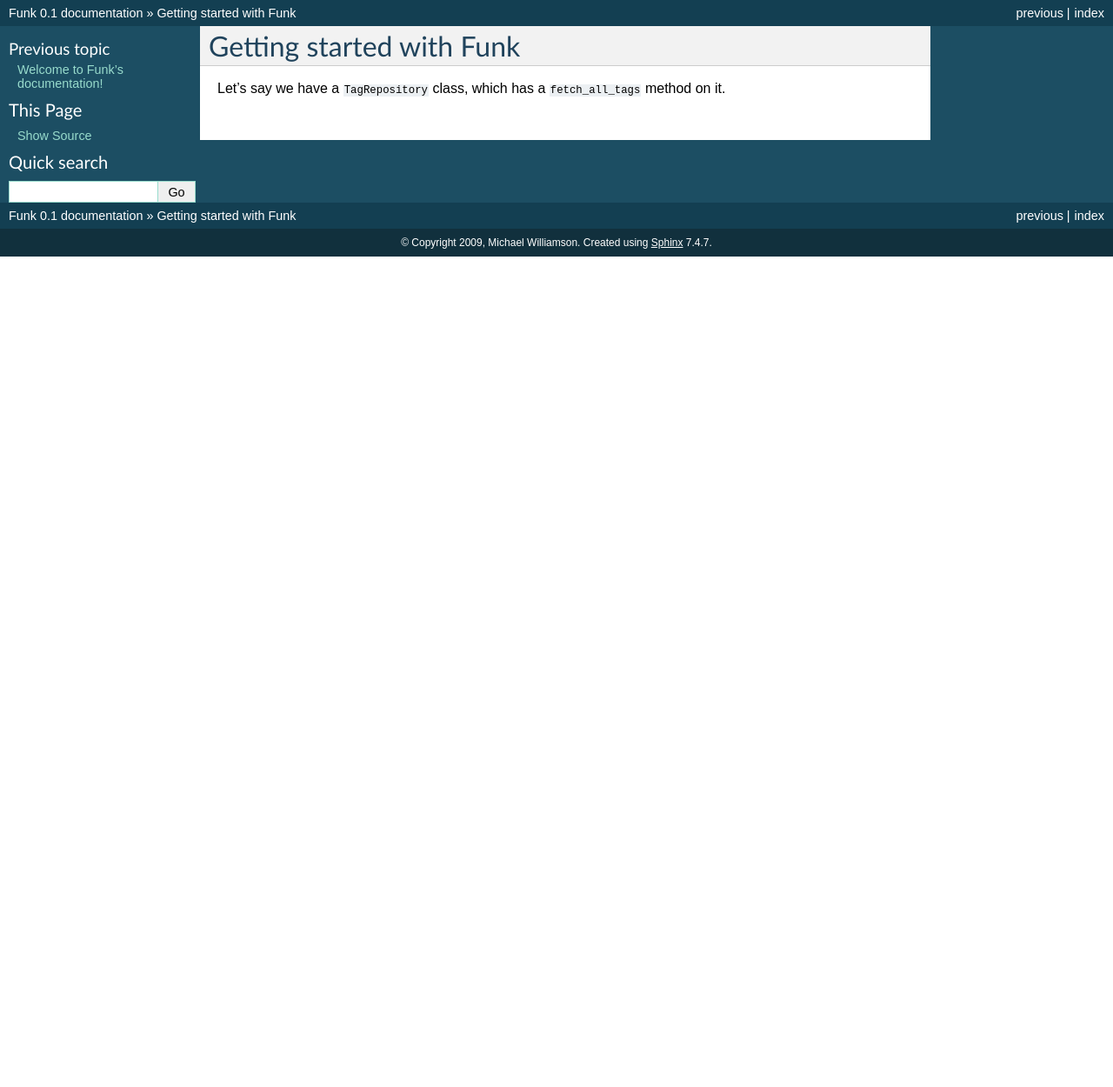
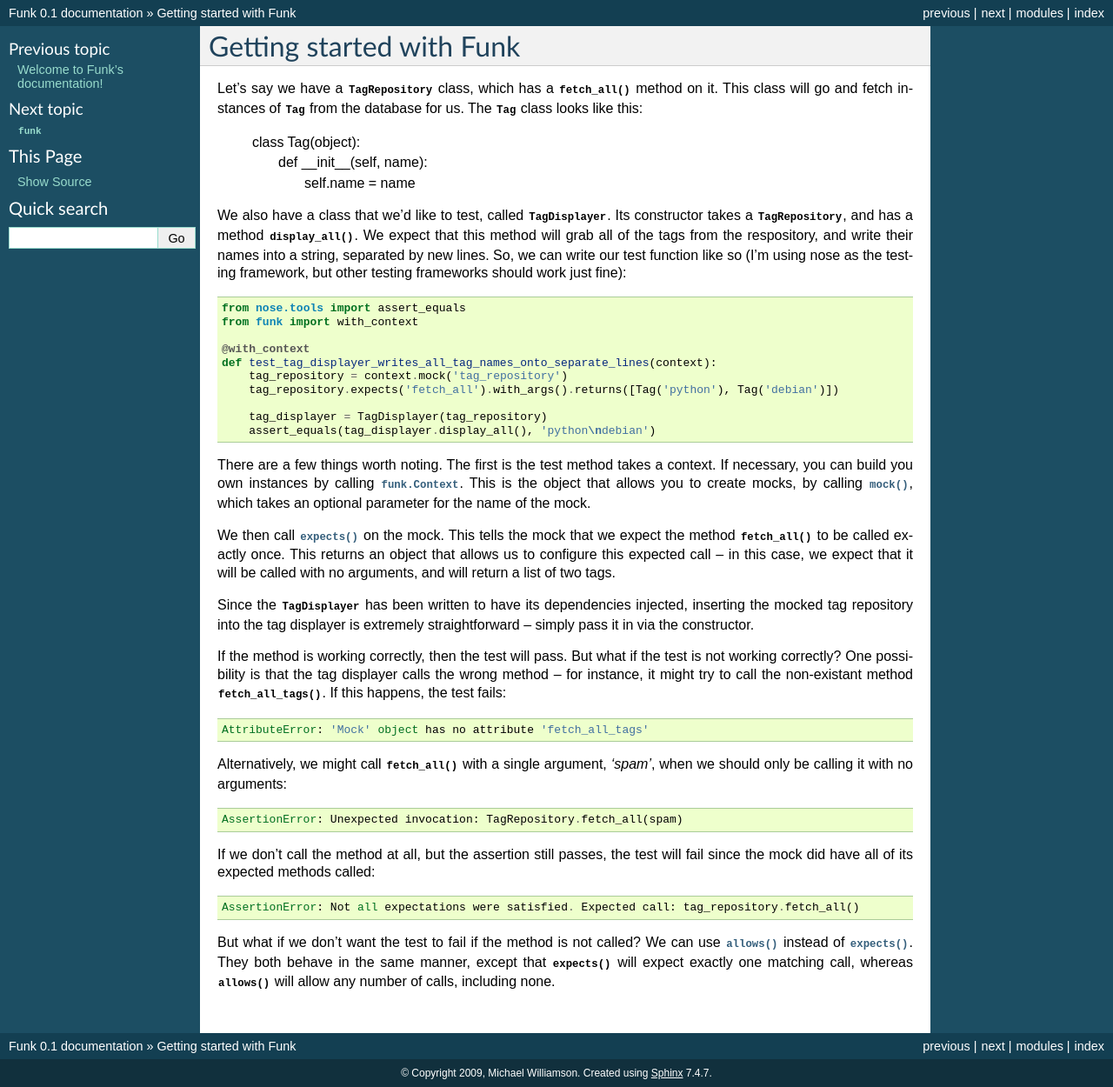
Before and after one commit to mwilliamson/funk, a Sphinx documentation site: the page built from doc/guide.rst, in a window 1280 px wide. Shown: the whole page at 87% size. Built offline with Sphinx 7.4.7, drawn with Linux system fonts in a browser that asks for light colours; before the commit the page ends 900 px from its top, so only the background shows below that.

Commit message:
Update docs

```diff
--- a/doc/guide.rst
+++ b/doc/guide.rst
@@ -1,5 +1,66 @@
 Getting started with Funk
 =========================
 
-Let's say we have a ``TagRepository`` class, which has a ``fetch_all_tags``
-method on it.
+Let's say we have a :class:`TagRepository` class, which has a :func:`fetch_all`
+method on it. This class will go and fetch instances of :class:`Tag` from the
+database for us. The :class:`Tag` class looks like this:
+
+    class Tag(object):
+        def __init__(self, name):
+            self.name = name
+
+We also have a class that we'd like to test, called :class:`TagDisplayer`. Its
+constructor takes a :class:`TagRepository`, and has a method :func:`display_all`.
+We expect that this method will grab all of the tags from the respository,
+and write their names into a string, separated by new lines. So, we can write
+our test function like so (I'm using nose as the testing framework, but other
+testing frameworks should work just fine)::
+
+    from nose.tools import assert_equals
+    from funk import with_context
+
+    @with_context
+    def test_tag_displayer_writes_all_tag_names_onto_separate_lines(context):
+        tag_repository = context.mock('tag_repository')
+        tag_repository.expects('fetch_all').with_args().returns([Tag('python'), Tag('debian')])
+
+        tag_displayer = TagDisplayer(tag_repository)
+        assert_equals(tag_displayer.display_all(), 'python\ndebian')
+
+There are a few things worth noting. The first is the test method takes a context.
+If necessary, you can build you own instances by calling :class:`funk.Context`.
+This is the object that allows you to create mocks, by calling :func:`~funk.Context.mock`,
+which takes an optional parameter for the name of the mock.
+
+We then call :func:`~funk.Mock.expects` on the mock. This tells the mock
+that we expect the method :func:`fetch_all` to be called exactly once. This
+returns an object that allows us to configure this expected call -- in this case,
+we expect that it will be called with no arguments, and will return a list of
+two tags.
+
+Since the :class:`TagDisplayer` has been written to have its dependencies injected,
+inserting the mocked tag repository into the tag displayer is extremely
+straightforward -- simply pass it in via the constructor.
+
+If the method is working correctly, then the test will pass. But what if the
+test is not working correctly? One possibility is that the tag displayer calls
+the wrong method -- for instance, it might try to call the non-existant method
+:func:`fetch_all_tags`. If this happens, the test fails::
+
+    AttributeError: 'Mock' object has no attribute 'fetch_all_tags'
+
+Alternatively, we might call :func:`fetch_all` with a single argument, `'spam'`,
+when we should only be calling it with no arguments::
+
+    AssertionError: Unexpected invocation: TagRepository.fetch_all(spam)
+
+If we don't call the method at all, but the assertion still passes, the test
+will fail since the mock did have all of its expected methods called::
+
+    AssertionError: Not all expectations were satisfied. Expected call: tag_repository.fetch_all()
+
+But what if we don't want the test to fail if the method is not called? We can use
+:func:`~funk.Mock.allows` instead of :func:`~funk.Mock.expects`. They both
+behave in the same manner, except that :func:`~expects` will expect exactly one
+matching call, whereas :func:`~allows` will allow any number of calls, including
+none.
--- a/doc/index.rst
+++ b/doc/index.rst
@@ -12,6 +12,7 @@ Contents:
    :maxdepth: 2
 
    guide
+   funk
 
 Indices and tables
 ==================
```
Also changed, not shown: doc/funk.rst (added, +152 -0 lines).
